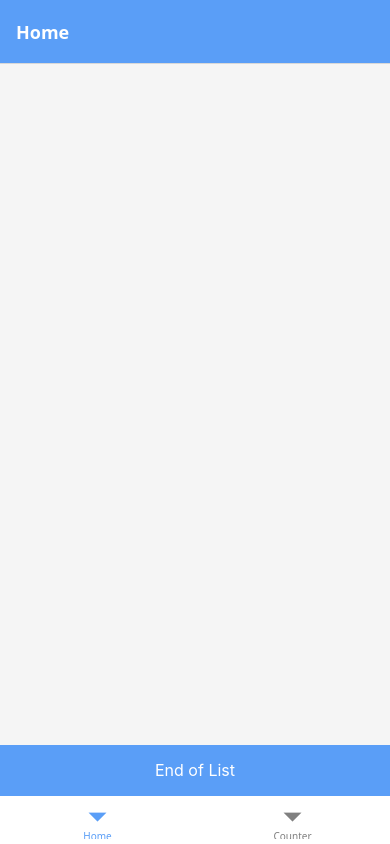
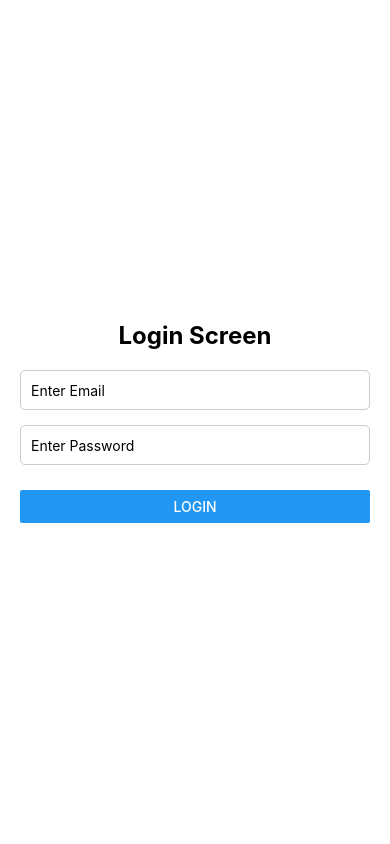
Before and after one commit to somilkwatra/LoginApp, a React Native app: screen /Login in a window 390 px wide. Built offline with nearby package versions, Linux system fonts and the light colour scheme; no server answers.

Commit message:
fix: added logout button to go back to login.

```diff
--- a/src/Navigator/AppNavigator.tsx
+++ b/src/Navigator/AppNavigator.tsx
@@ -2,46 +2,53 @@ import React from 'react';
 import { createBottomTabNavigator } from '@react-navigation/bottom-tabs';
 import { createNativeStackNavigator } from '@react-navigation/native-stack';
 import { NavigationContainer } from '@react-navigation/native';
+import { Platform, TouchableOpacity, Text } from 'react-native';
+import Login from '../Screens/Login/Login';
 import Home from '../Screens/Home/Home';
-import Counter from '..//Screens/Counter/Couner';
+import Counter from '../Screens/Counter/Counter';
 import PostDetails from '../Screens/Posts/Posts';
 
 type RootStackParamList = {
+  Login: undefined;
+  MainTabs: undefined; // Tab Navigator as a screen
+};
+
+type HomeStackParamList = {
   Home: undefined;
   PostDetails: { postId: number };
 };
 
 const Tab = createBottomTabNavigator();
-const {Navigator,Screen} = createNativeStackNavigator<RootStackParamList>();
+const RootStack = createNativeStackNavigator<RootStackParamList>();
+const HomeStack = createNativeStackNavigator<HomeStackParamList>();
 
 // Stack Navigator for Home + PostDetails
-function HomeStack() {
+function HomeStackNavigator() {
   return (
-    <Navigator
+    <HomeStack.Navigator
       screenOptions={{
         headerStyle: { backgroundColor: '#5a9ef7' },
         headerTintColor: '#fff',
         headerTitleStyle: { fontWeight: 'bold' },
       }}
     >
-      <Screen
+      <HomeStack.Screen
         name="Home"
-        component={Home} // your existing Home component
-        options={{ title: 'Home' }}
+        component={Home}
+        options={{ headerShown: false }} // Hide header for Home screen
       />
-      <Screen
+      <HomeStack.Screen
         name="PostDetails"
         component={PostDetails}
         options={{ title: 'Post Details' }}
       />
-    </Navigator>
+    </HomeStack.Navigator>
   );
 }
 
-// Tab Navigator
-export default function AppNavigator() {
+// Tab Navigator for HomeStack and Counter
+function MainTabNavigator() {
   return (
-    <NavigationContainer>
     <Tab.Navigator
       initialRouteName="HomeStack"
       screenOptions={{
@@ -57,7 +64,7 @@ export default function AppNavigator() {
     >
       <Tab.Screen
         name="HomeStack"
-          component={HomeStack}
+        component={HomeStackNavigator}
         options={{ title: 'Home' }}
       />
       <Tab.Screen
@@ -66,6 +73,45 @@ export default function AppNavigator() {
         options={{ title: 'Counter' }}
       />
     </Tab.Navigator>
+  );
+}
+
+// Root Stack Navigator with Login and MainTabs
+export default function AppNavigator() {
+  return (
+    <NavigationContainer>
+      <RootStack.Navigator
+        initialRouteName="Login"
+        screenOptions={{
+          animation: 'default',
+          ...(Platform.OS === 'ios' ? { animationTypeForReplace: 'pop' } : {}),
+          headerStyle: { backgroundColor: '#5a9ef7' },
+          headerTintColor: '#fff',
+          headerTitleStyle: { fontWeight: 'bold' },
+        }}
+      >
+        <RootStack.Screen
+          name="Login"
+          component={Login}
+          options={{ title: 'Login', headerShown: false }}
+        />
+        <RootStack.Screen
+          name="MainTabs"
+          component={MainTabNavigator}
+          options={({ navigation }) => ({
+            title: 'Home',
+            headerLeft: () => null, // Hide back button to prevent going back to Login
+            headerRight: () => (
+              <TouchableOpacity
+                onPress={() => navigation.replace('Login')}
+                style={{ marginRight: 10 }}
+              >
+                <Text style={{ color: '#fff', fontSize: 16 }}>Logout</Text>
+              </TouchableOpacity>
+            ),
+          })}
+        />
+      </RootStack.Navigator>
     </NavigationContainer>
   );
 }
--- a/src/Screens/Login/Login.tsx
+++ b/src/Screens/Login/Login.tsx
@@ -13,7 +13,14 @@ import {
 import { NativeStackScreenProps } from '@react-navigation/native-stack';
 import styles from './styles';
 
-type Props = NativeStackScreenProps<any, 'Login'>;
+type RootStackParamList = {
+  Login: undefined;
+  MainTabs: { screen?: string }; // Updated to support nested navigation
+  Home: undefined; // Not directly used, but included for type safety
+  PostDetails: { postId: number };
+};
+
+type Props = NativeStackScreenProps<RootStackParamList, 'Login'>;
 
 export default function Login({ navigation }: Props) {
   const [email, setEmail] = useState('');
@@ -24,7 +31,10 @@ export default function Login({ navigation }: Props) {
       Alert.alert('Error', 'Please enter both email and password');
     } else {
       Alert.alert('Login Details', `Email: ${email}\nPassword: ${password}`);
-      navigation.replace('Home');
+      // Navigate to the Home screen inside HomeStack within MainTabs
+      navigation.replace('MainTabs', {
+        screen: 'HomeStack',
+      });
     }
   };
 
```
Also changed, not shown: src/Screens/Counter/Counter.tsx (renamed from src/Screens/Counter/Couner.tsx). Lines whose indentation alone changed are shown as unchanged.
